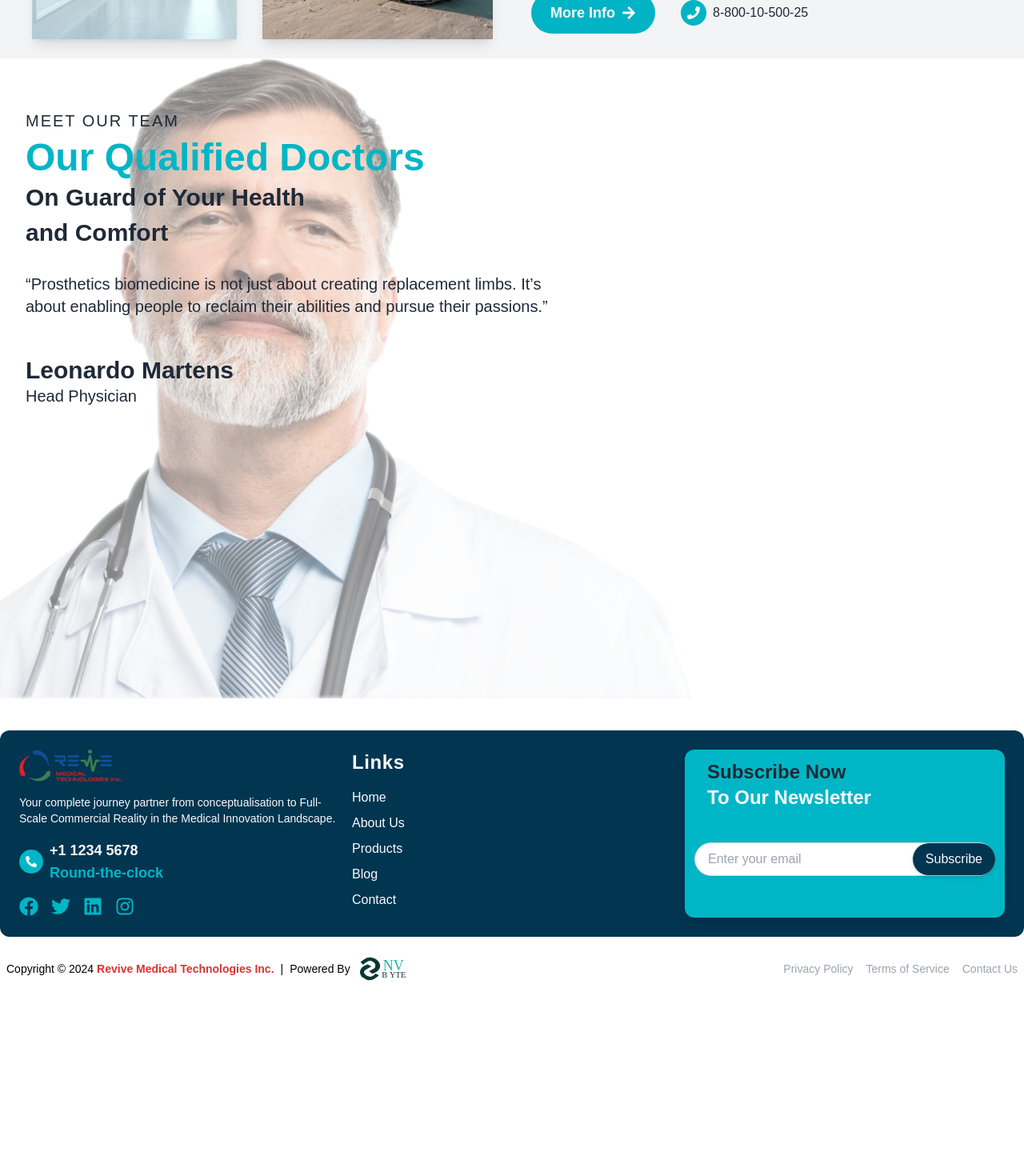
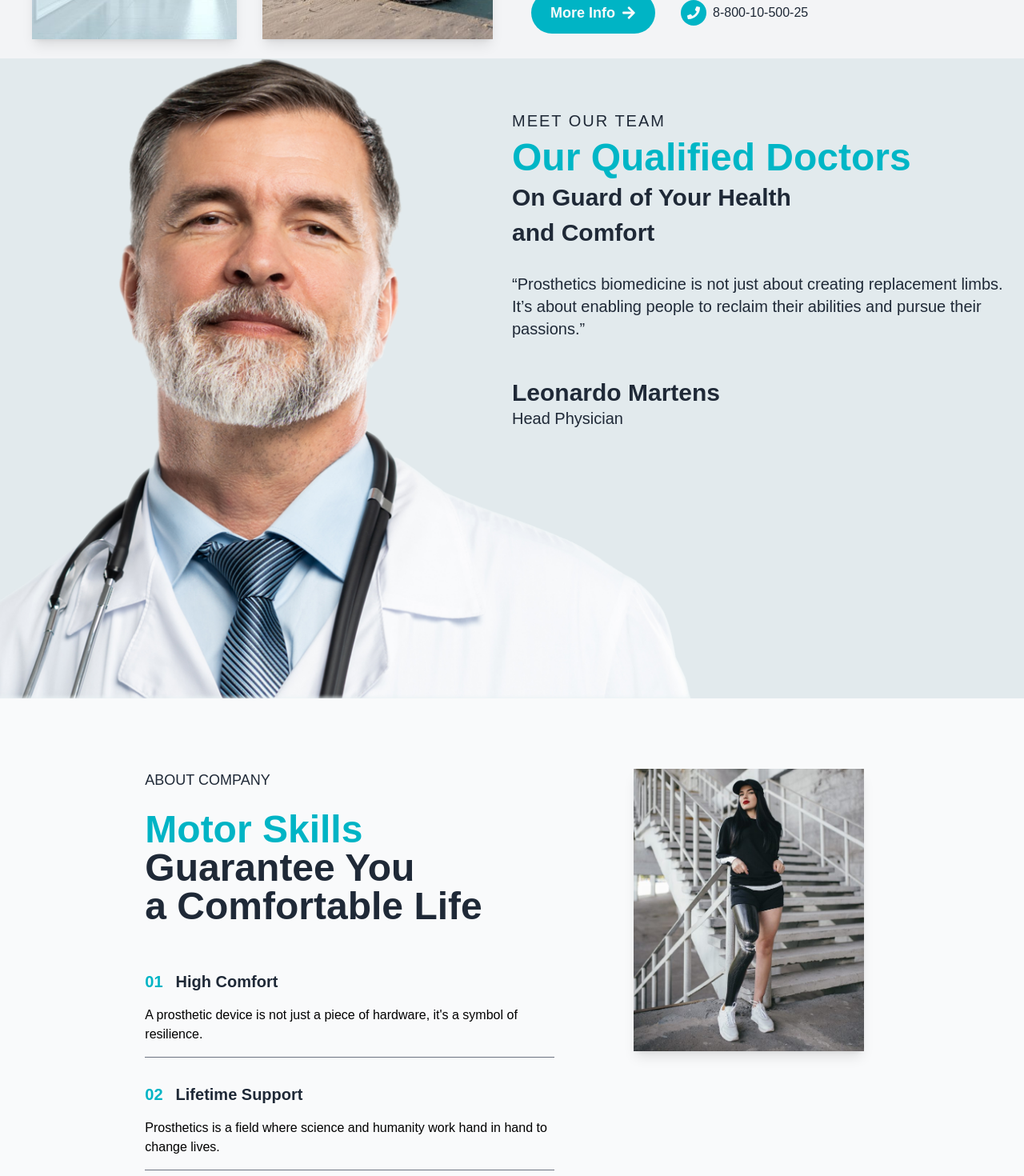
Before and after one commit to wahabsharif/rmt-usa-v2, a Next.js app: page /about in a window 1280 px wide. Shown: the part 1320-2790 px from the top of the page at 80% size. Before the commit the page ends 2571 px from the top, so only its background shows below. Built offline with nearby package versions, Linux system fonts and the light colour scheme.

Commit message:
our team seciton

```diff
--- a/src/app/about/page.tsx
+++ b/src/app/about/page.tsx
@@ -1,4 +1,5 @@
 import AboutCompany from "@/components/about/AboutCompany";
+import AboutCompanyServices from "@/components/about/AboutCompanyServices";
 import Banner from "@/components/about/Banner";
 import MeetTeam from "@/components/about/MeetTeam";
 import React from "react";
@@ -9,6 +10,7 @@ const AboutUsPage: React.FC = () => {
    <Banner/>
    <AboutCompany/>
    <MeetTeam/>
+   <AboutCompanyServices/>
    </>
   );
 };
--- /dev/null
+++ b/src/components/about/AboutCompanyServices.tsx
@@ -0,0 +1,88 @@
+"use client";
+
+import React from "react";
+import { motion } from "framer-motion";
+import { FaPhone, FaArrowRight } from "react-icons/fa";
+
+const AboutCompanyServices: React.FC = () => {
+    return (
+        <section className="bg-white flex flex-col md:flex-row items-start justify-center mx-auto  py-16 px-6 md:px-20 gap-x-8">
+            {/* Left Section with Content */}
+            <div className="w-full md:w-1/2 p-6 text-left space-y-6">
+                {/* Heading */}
+                <motion.h1
+                    className="text-xl md:text-lg font-med text-gray-800"
+                    initial={{ opacity: 0, y: -50 }}
+                    animate={{ opacity: 1, y: 0 }}
+                    transition={{ duration: 1 }}
+                >
+                    ABOUT COMPANY
+                </motion.h1>
+
+                {/* Subheadings */}
+                <motion.div
+                    initial={{ opacity: 0, y: 30 }}
+                    animate={{ opacity: 1, y: 0 }}
+                    transition={{ duration: 1, delay: 0.5 }}
+                >
+                    <h2 className="text-3xl md:text-5xl font-bold text-[#00B4C5]">
+                        Motor Skills
+                    </h2>
+                    <h3 className="text-3xl md:text-5xl font-bold text-gray-800">
+                        Guarantee You
+                    </h3>
+                    <h3 className="text-3xl md:text-5xl font-bold text-gray-800">
+                        a Comfortable Life
+                    </h3>
+                </motion.div>
+
+                <motion.div initial={{ opacity: 0, y: 30 }}
+                    animate={{ opacity: 1, y: 0 }}
+                    transition={{ duration: 1, delay: 0.5 }}>
+
+                    <div className="border-b-[1px] border-gray-500 pt-8">
+                        <div className="flex gap-4">
+                            <h3 className="font-bold text-xl text-[#00B4C5]">01</h3>
+                            <h3 className="text-gray-800 font-bold text-xl">High Comfort</h3>
+                        </div>
+                        <p className="py-4">A prosthetic device is not just a piece of hardware, it's a symbol of resilience.</p>
+                    </div>
+                    <div className="border-b-[1px] border-gray-500 pt-8">
+                        <div className="flex gap-4">
+                            <h3 className="font-bold text-xl text-[#00B4C5]">02</h3>
+                            <h3 className="text-gray-800 font-bold text-xl">Lifetime Support</h3>
+                        </div>
+                        <p className="py-4">Prosthetics is a field where science and humanity work hand in hand to change lives.</p>
+                    </div>
+                    <div className="border-b-[1px] border-gray-500 pt-8">
+                        <div className="flex gap-4">
+                            <h3 className="font-bold text-xl text-[#00B4C5]">03</h3>
+                            <h3 className="text-gray-800 font-bold text-xl">Eco materials</h3>
+                        </div>
+                        <p className="py-4">With prosthetics, we are not just restoring physical abilities, we are restoring confidence and hope.</p>
+                    </div>
+
+                </motion.div>
+
+
+
+
+
+            </div>
+
+            {/* Right Section with Image */}
+            <div className="w-full md:w-1/3 flex justify-center items-center p-6 space-y-6">
+                <motion.img
+                    src="/images/about/About3.jpg"
+                    alt="Image 1"
+                    className="w-full md:w-[18rem] shadow-lg"
+                    initial={{ opacity: 0, x: -50 }}
+                    animate={{ opacity: 1, x: 0 }}
+                    transition={{ duration: 1 }}
+                />
+            </div>
+        </section>
+    );
+};
+
+export default AboutCompanyServices;
--- a/src/components/about/MeetTeam.tsx
+++ b/src/components/about/MeetTeam.tsx
@@ -5,15 +5,18 @@ import React from "react";
 const MeetTeam: React.FC = () => {
     return (
         <section
-            className="relative w-full bg-cover bg-center h-auto md:h-screen py-16 px-6 md:px-4"
+            className="relative w-full bg-cover bg-center h-auto md:h-screen py-16 px-6 md:px-4 flex"
             style={{
                 backgroundImage: "url('/images/about/About3.png')",
-                backgroundColor: "rgba(255, 255, 255, 0.5)", // White background with transparency
-                backgroundBlendMode: "overlay", // Overlay white background over the image
+                backgroundColor: "rgb(207 221 225 / 60%)", // #00B4C5 with 60% opacity
             }}
+
         >
-            {/* Content */}
-            <div className="relative z-10 max-w-4xl md:px-4 text-gray-800">
+            {/* Background Image Section (Left side) */}
+            <div className="w-1/2 bg-cover bg-center h-full"></div>
+
+            {/* Content Section (Right side) */}
+            <div className="relative z-10 w-full md:w-1/2 text-gray-800">
                 {/* Section Heading */}
                 <div className="mb-8 text-left">
                     <h2 className="text-xl mb-2 uppercase tracking-widest">
--- a/src/data/navBarData.ts
+++ b/src/data/navBarData.ts
@@ -13,7 +13,7 @@ export const navBarData: MenuItem[] = [
     label: "Company",
     href: "#",
     submenu: [
-      { label: "About", href: "#" },
+      { label: "About", href: "/about" },
       { label: "Our Team", href: "#" },
       { label: "Legacy", href: "#" },
       { label: "Certifications", href: "#" },
```
Also changed, not shown: public/images/about/About3.jpg (added).
